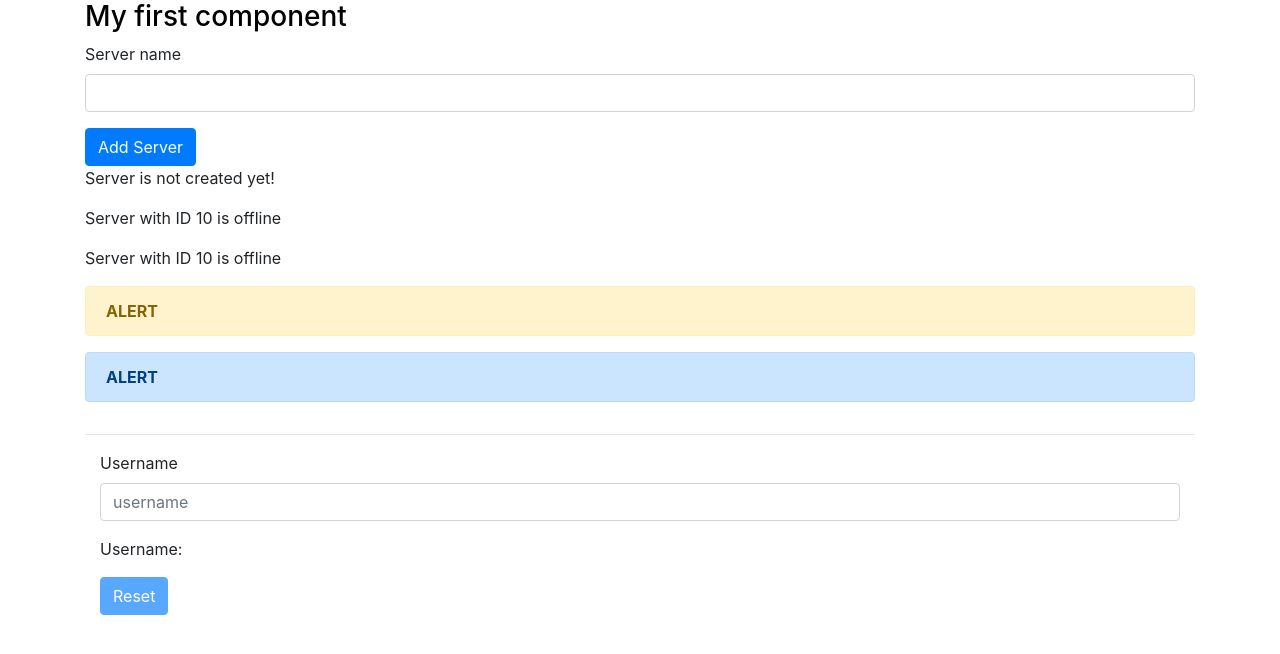
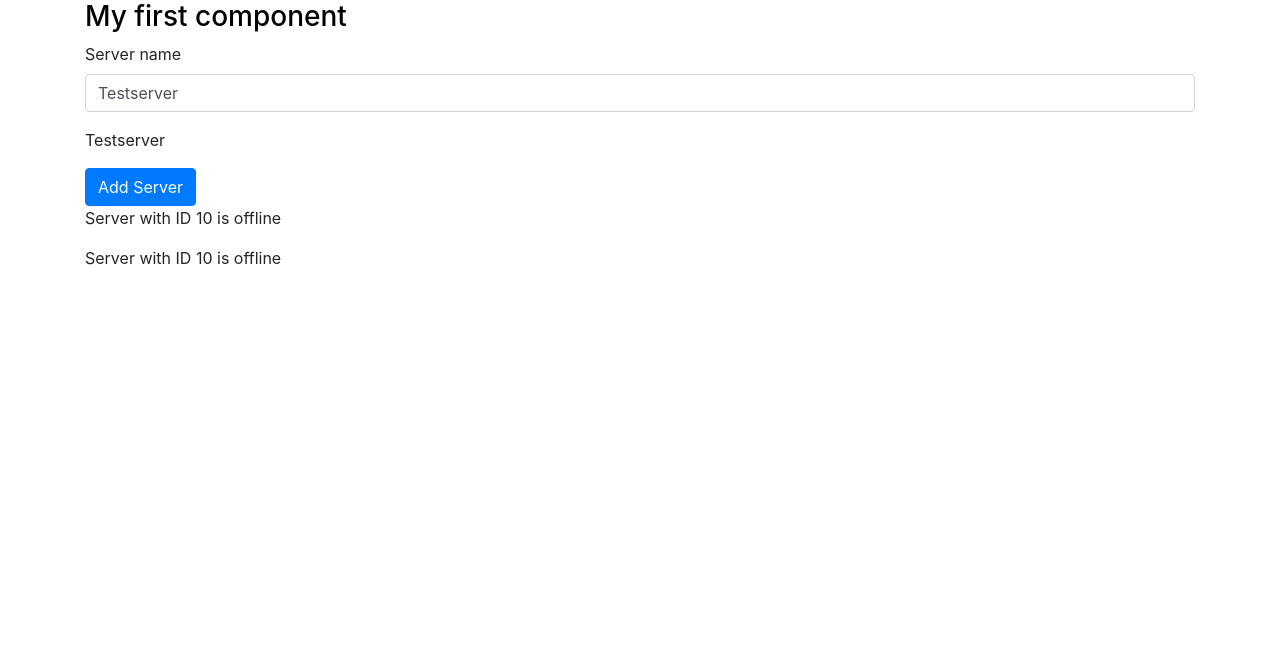
Before and after one commit to klaimir/angular-essentials, an Angular app: page / in a window 1280 px wide. Shown: the top 654 px of the page. Built offline with nearby package versions, Linux system fonts and the light colour scheme.

Commit message:
Using ngIf to Output Data Conditionally and delete ghost code

```diff
--- a/src/app/app.component.html
+++ b/src/app/app.component.html
@@ -2,18 +2,7 @@
   <div class="row">
     <div class="col-12">
       <h3>My first component</h3>
-      <!-- <div app-servers></div> -->
       <div class="app-servers"></div>
-      <app-warning-alert></app-warning-alert>
-      <app-success-alert></app-success-alert>
-    </div>
-  </div>
-  <hr>
-  <div class="container">
-    <div class="row">
-      <div class="col-12">
-        <app-username></app-username>
-      </div>
     </div>
   </div>
 </div>
--- a/src/app/servers/servers.component.html
+++ b/src/app/servers/servers.component.html
@@ -16,6 +16,6 @@
 >
   Add Server
 </button>
-<p>{{ serverCreationStatus }}</p>
+<p *ngIf="serverCreated">Server was created, server name is {{ serverName }}</p>
 <app-server></app-server>
 <app-server></app-server>
--- a/src/app/servers/servers.component.ts
+++ b/src/app/servers/servers.component.ts
@@ -9,7 +9,8 @@
 
   allowNewServer: boolean = false;
   serverCreationStatus: string = 'Server is not created yet!';
-  serverName: string = '';
+  serverName: string = 'Testserver';
+  serverCreated: boolean = false;
 
   constructor() {
     setTimeout(() => {
@@ -21,11 +22,8 @@
   }
 
   onCreateServer() {
-    if(this.serverName) {
+      this.serverCreated = true;
       this.serverCreationStatus = `Server was created. It´s name is ${this.serverName}`;
-    } else {
-      alert('Server name is required');
-    }
   }
 
 }
```
Also changed, not shown: 1 other file (tests, documents, lock files or other folders).
